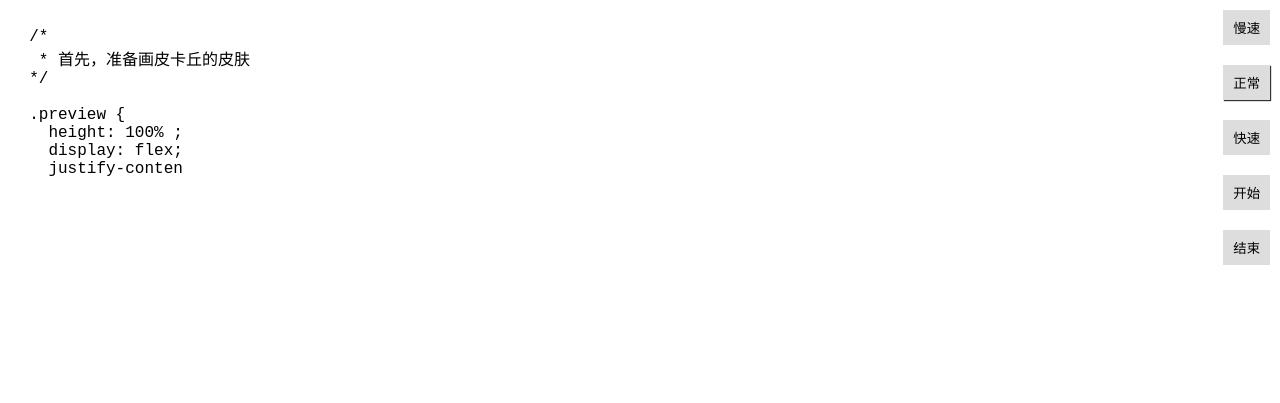
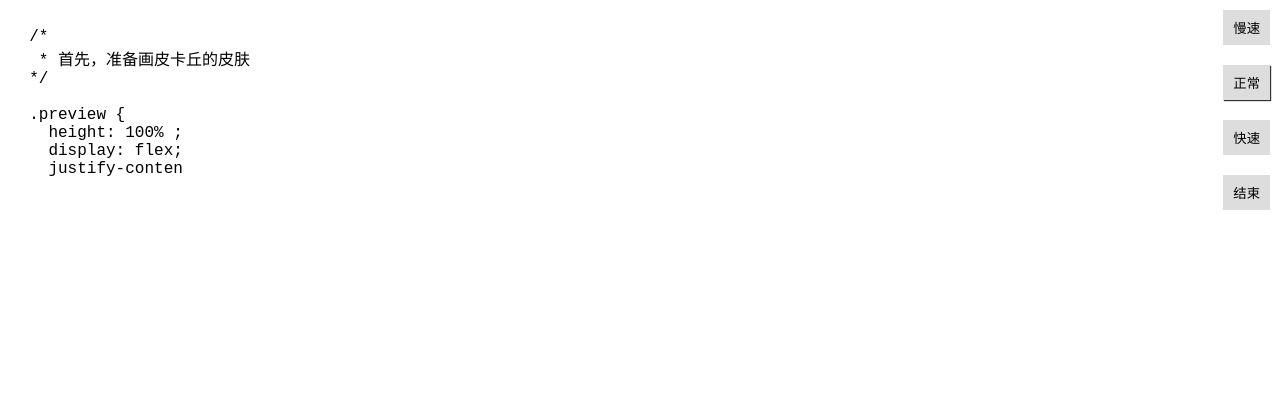
Before and after one commit to lvbin8023/animation-demo, a website: page animation-pikachu/pikachu.html in a window 1280 px wide. Drawn offline with Linux system fonts and the light colour scheme; files whose address does not match are found by name.

Commit message:
Update pikachu.html

```diff
--- a/animation-pikachu/pikachu.html
+++ b/animation-pikachu/pikachu.html
@@ -34,7 +34,6 @@
     <button data-speed="slow">慢速</button>
     <button data-speed="normal" class="active">正常</button>
     <button data-speed="fast">快速</button>
-    <button data-speed="start">开始</button>
     <button data-speed="stop">结束</button>
   </div>
   <script src="./node_modules/jquery/dist/jquery.min.js"></script><!--在本地使用jquery-->
```
